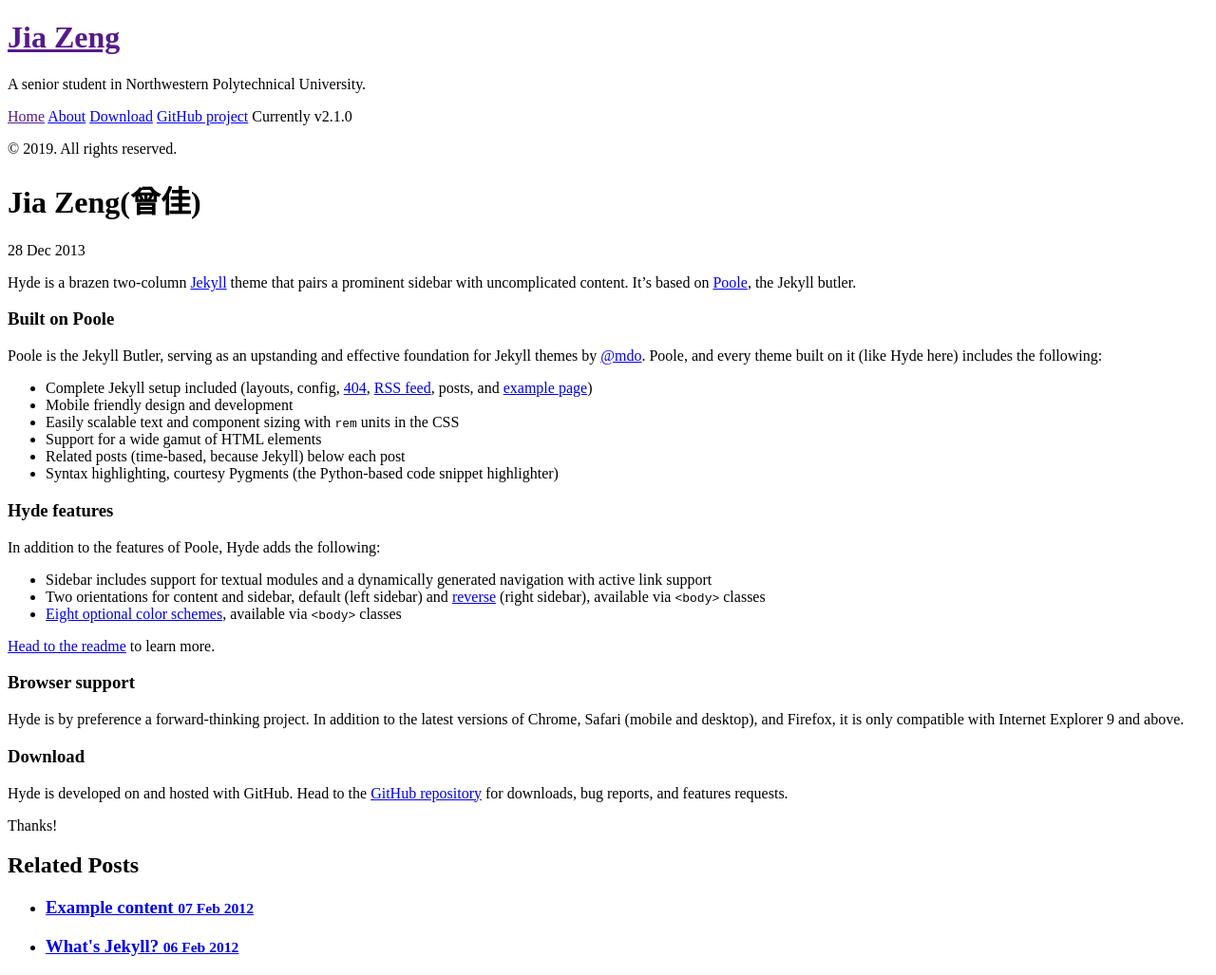
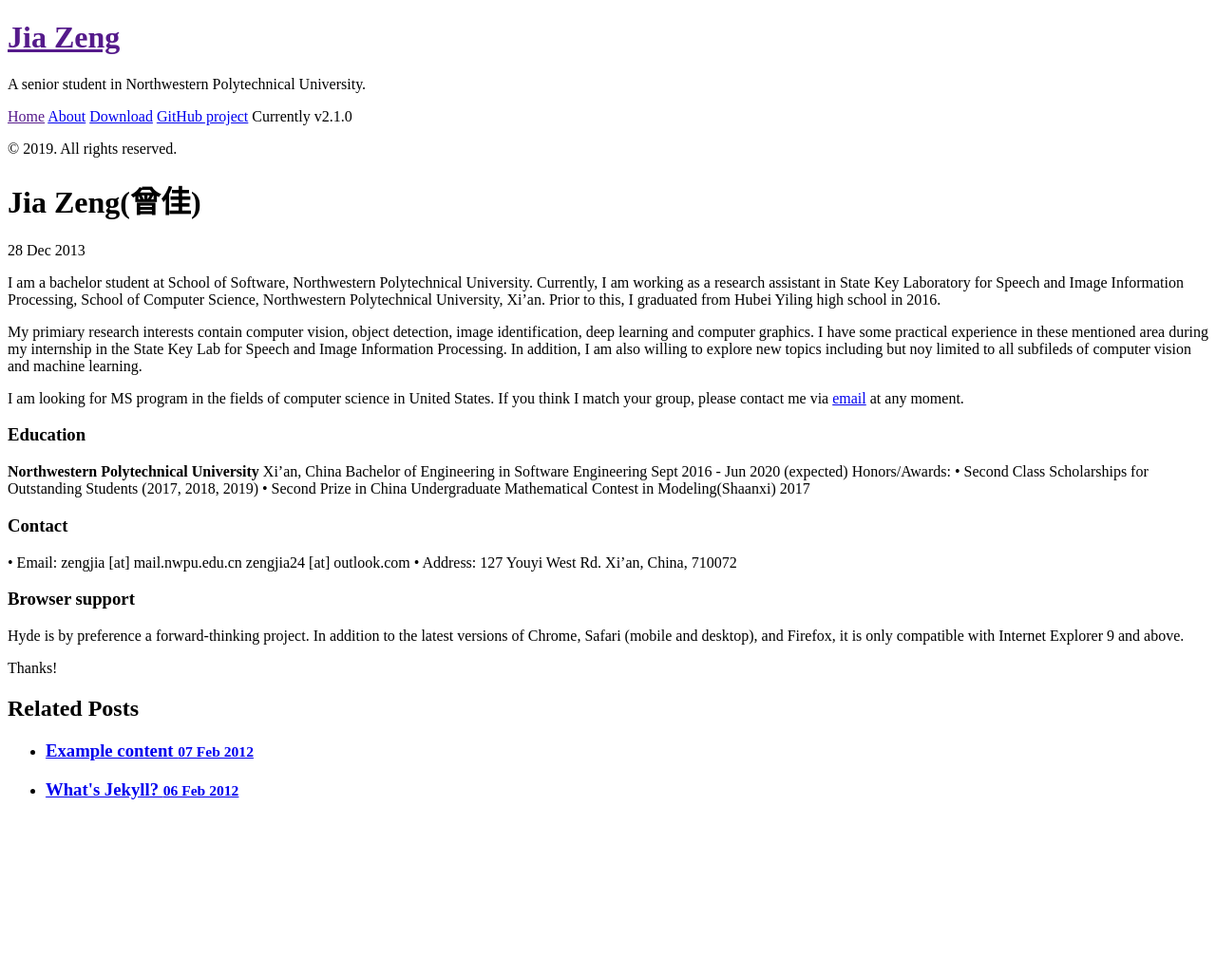
Before and after one commit to zjjzeng/zjjzeng.github.io, a Jekyll site: the page built from _posts/2013-12-28-introducing-hyde.md, in a window 1280 px wide. Shown: the whole page at 95% size. Built offline with Jekyll 4.4.1, drawn with Linux system fonts in a browser that asks for light colours; after the commit the page ends 900 px from its top, so only the background shows below that.

Commit message:
Update 2013-12-28-introducing-hyde.md

```diff
--- a/_posts/2013-12-28-introducing-hyde.md
+++ b/_posts/2013-12-28-introducing-hyde.md
@@ -3,35 +3,30 @@
 title: Jia Zeng(曾佳)
 ---
 
-Hyde is a brazen two-column [Jekyll](http://jekyllrb.com) theme that pairs a prominent sidebar with uncomplicated content. It's based on [Poole](http://getpoole.com), the Jekyll butler.
+I am a bachelor student at School of Software, Northwestern Polytechnical University. Currently, I am working as a research assistant in State Key Laboratory for Speech and Image Information Processing, School of Computer Science, Northwestern Polytechnical University, Xi'an. Prior to this, I graduated from Hubei Yiling high school in 2016.
 
-### Built on Poole
+My primiary research interests contain computer vision, object detection, image identification, deep learning and computer graphics. I have some practical experience in these mentioned area during my internship in the State Key Lab for Speech and Image Information Processing. In addition, I am also willing to explore new topics including but noy limited to all subfileds of computer vision and machine learning.
 
-Poole is the Jekyll Butler, serving as an upstanding and effective foundation for Jekyll themes by [@mdo](https://twitter.com/mdo). Poole, and every theme built on it (like Hyde here) includes the following:
+I am looking for MS program in the fields of computer science in United States. If you think I match your group, please contact me via [email](zengjia@mail.nwpu.edu.cn) at any moment.
 
-* Complete Jekyll setup included (layouts, config, [404](/404), [RSS feed](/atom.xml), posts, and [example page](/about))
-* Mobile friendly design and development
-* Easily scalable text and component sizing with `rem` units in the CSS
-* Support for a wide gamut of HTML elements
-* Related posts (time-based, because Jekyll) below each post
-* Syntax highlighting, courtesy Pygments (the Python-based code snippet highlighter)
+### Education
+**Northwestern Polytechnical University**                                    Xi’an, China
+Bachelor of Engineering in Software Engineering            Sept 2016 - Jun 2020 (expected)
+Honors/Awards:
+• Second Class Scholarships for Outstanding Students (2017, 2018, 2019)
+• Second Prize in China Undergraduate Mathematical Contest in Modeling(Shaanxi)  2017
 
-### Hyde features
 
-In addition to the features of Poole, Hyde adds the following:
+### Contact
+• Email: zengjia [at] mail.nwpu.edu.cn
+         zengjia24 [at] outlook.com
+• Address: 127 Youyi West Rd. Xi’an, China, 710072
 
-* Sidebar includes support for textual modules and a dynamically generated navigation with active link support
-* Two orientations for content and sidebar, default (left sidebar) and [reverse](https://github.com/poole/lanyon#reverse-layout) (right sidebar), available via `<body>` classes
-* [Eight optional color schemes](https://github.com/poole/hyde#themes), available via `<body>` classes
 
-[Head to the readme](https://github.com/poole/hyde#readme) to learn more.
 
 ### Browser support
 
 Hyde is by preference a forward-thinking project. In addition to the latest versions of Chrome, Safari (mobile and desktop), and Firefox, it is only compatible with Internet Explorer 9 and above.
 
-### Download
-
-Hyde is developed on and hosted with GitHub. Head to the <a href="https://github.com/poole/hyde">GitHub repository</a> for downloads, bug reports, and features requests.
 
 Thanks!
```
